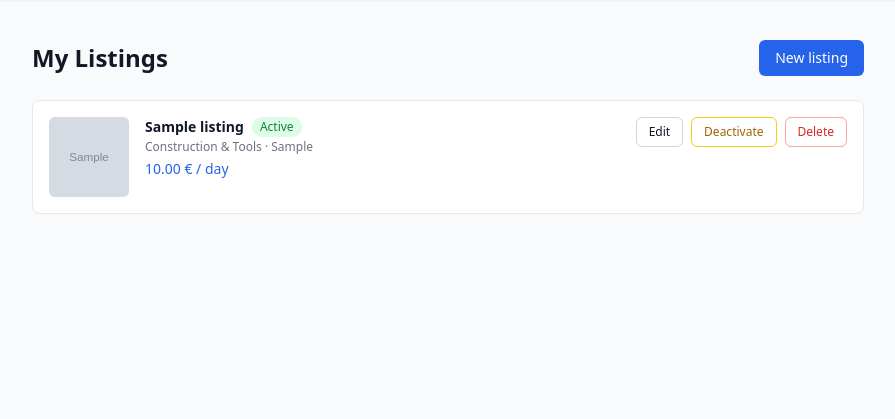
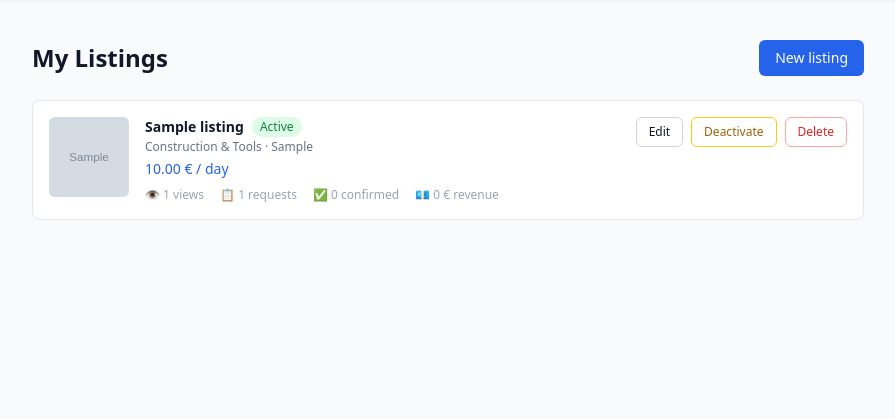
Before and after one commit to rgezikov/rent-showcase, a Django app: page /listings/mine/ in a window 1280 px wide. Shown: the part 64-483 px from the top of the page, without its empty margins (192-1087 px from the left). Run offline with Django 5.2, Linux system fonts and the light colour scheme; a user stored in the database is signed in; data comes from the database, SQL or seed files in the repository; tables that the repository leaves empty hold one stand-in row (values such as "Sample post"); grey boxes marked "Sample" are stand-in pictures; data that the repository does not hold is empty; style sheets or scripts are compiled from the project's sources; some libraries are stand-ins or nearby versions.

Commit message:
Phase 18: listing statistics for owners
view_count field on Listing, incremented on each non-owner detail view.
My Listings page annotated with total_requests, confirmed_bookings,
total_revenue per listing. Stats row shown under each listing.

Co-Authored-By: Claude Sonnet 4.6 <noreply@anthropic.com>

```diff
--- a/listings/models.py
+++ b/listings/models.py
@@ -49,6 +49,7 @@ class Listing(models.Model):
     auto_accept_message = models.TextField(_('auto-accept message'), blank=True)
 
     is_active = models.BooleanField(_('active'), default=True)
+    view_count = models.PositiveIntegerField(_('view count'), default=0)
     created_at = models.DateTimeField(auto_now_add=True)
     updated_at = models.DateTimeField(auto_now=True)
 
--- a/listings/views.py
+++ b/listings/views.py
@@ -2,7 +2,8 @@ import datetime
 
 from django.contrib import messages
 from django.contrib.auth.decorators import login_required
-from django.db.models import Q
+from django.db import models
+from django.db.models import Q, Sum, Count
 from django.shortcuts import render, redirect, get_object_or_404
 from django.utils.translation import gettext_lazy as _
 
@@ -71,6 +72,9 @@ def listing_detail(request, pk):
     photo_form = None
 
     is_owner = request.user.is_authenticated and request.user == listing.owner
+
+    if not is_owner:
+        Listing.objects.filter(pk=listing.pk).update(view_count=models.F('view_count') + 1)
 
     if is_owner:
         blocked_form = BlockedDateRangeForm()
@@ -160,7 +164,23 @@ def listing_toggle_active(request, pk):
 
 @login_required
 def my_listings(request):
-    listings = Listing.objects.filter(owner=request.user).prefetch_related('photos')
+    from bookings.models import Booking
+    listings = (
+        Listing.objects
+        .filter(owner=request.user)
+        .prefetch_related('photos')
+        .annotate(
+            total_requests=Count('bookings'),
+            confirmed_bookings=Count(
+                'bookings',
+                filter=models.Q(bookings__status__in=[Booking.CONFIRMED, Booking.COMPLETED])
+            ),
+            total_revenue=Sum(
+                'bookings__total_price',
+                filter=models.Q(bookings__status__in=[Booking.CONFIRMED, Booking.COMPLETED])
+            ),
+        )
+    )
     return render(request, 'listings/my_listings.html', {'listings': listings})
 
 
--- a/templates/listings/my_listings.html
+++ b/templates/listings/my_listings.html
@@ -45,6 +45,12 @@
             </div>
             <p class="text-xs text-gray-500 mt-0.5">{% trans listing.category.name %} · {{ listing.location }}</p>
             <p class="text-sm text-blue-600 mt-1">{{ listing.price_per_day }} € / {% trans "day" %}</p>
+            <div class="flex gap-4 mt-2 text-xs text-gray-400">
+              <span>👁 {{ listing.view_count }} {% trans "views" %}</span>
+              <span>📋 {{ listing.total_requests }} {% trans "requests" %}</span>
+              <span>✅ {{ listing.confirmed_bookings }} {% trans "confirmed" %}</span>
+              <span>💶 {{ listing.total_revenue|default:"0" }} € {% trans "revenue" %}</span>
+            </div>
           </div>
 
           <!-- Actions -->
```
Also changed, not shown: listings/migrations/0003_add_view_count.py (added).
